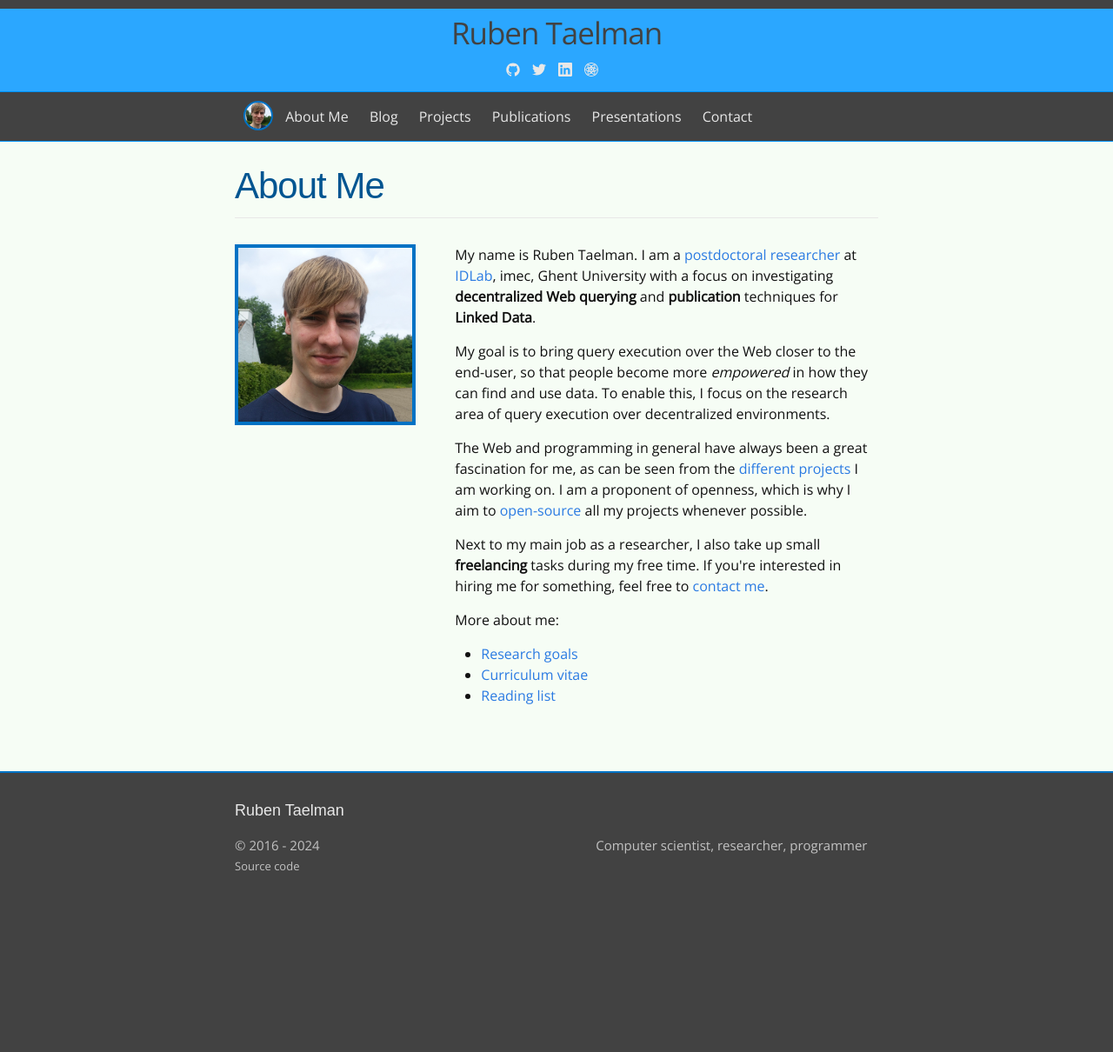
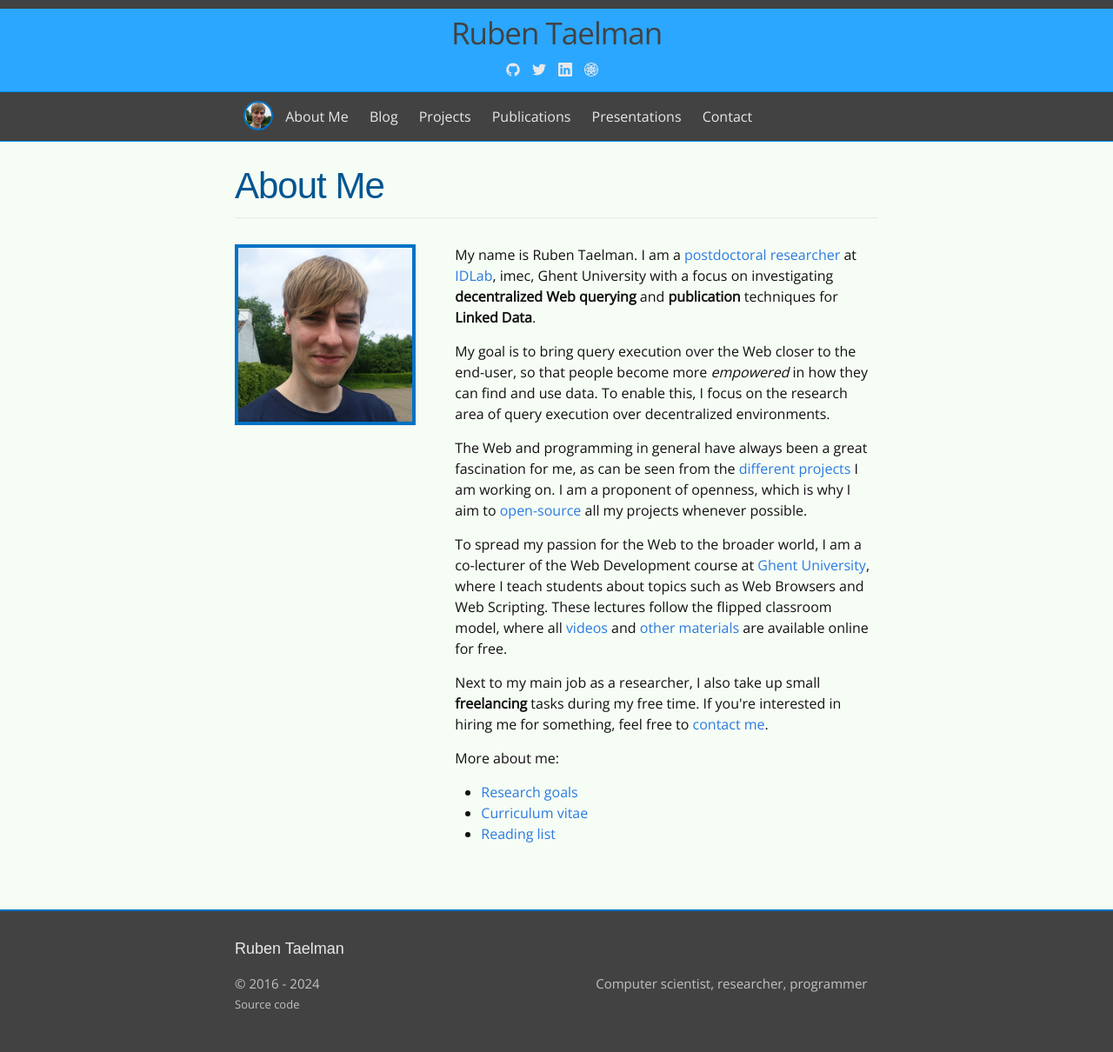
Before and after one commit to rubensworks/rubensworks.net, a Jekyll site: the page built from about.html, in a window 1280 px wide. Shown: the whole page at 87% size. Built offline with Jekyll 4.4.1, drawn with Linux system fonts in a browser that asks for light colours; some web fonts are replaced; before the commit the page ends 1051 px from its top, so only the background shows below that.

Commit message:
Mention lecturing in About Me

```diff
--- a/about.html
+++ b/about.html
@@ -29,6 +29,15 @@ order: 0
 </p>
 
 <p>
+  To spread my passion for the Web to the broader world,
+  I am a co-lecturer of the Web Development course at <a href="https://www.ugent.be/">Ghent University</a>,
+  where I teach students about topics such as Web Browsers and Web Scripting.
+  These lectures follow the flipped classroom model,
+  where all <a href="https://www.youtube.com/@WebFundamentals">videos</a> and
+  <a href="https://rubenverborgh.github.io/WebFundamentals/">other materials</a> are available online for free.
+</p>
+
+<p>
   Next to my main job as a researcher, I also take up small <strong>freelancing</strong> tasks during my free time.
   If you're interested in hiring me for something, feel free to <a href="/contact/">contact me</a>.
 </p>
```
Also changed, not shown: cv.md (+1 -1 lines).
